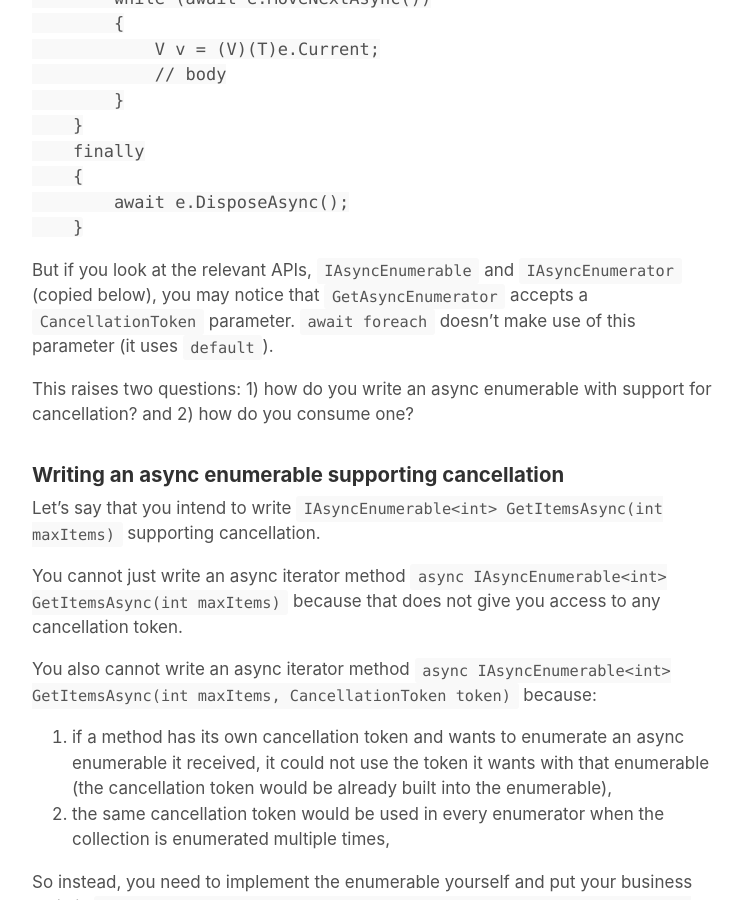
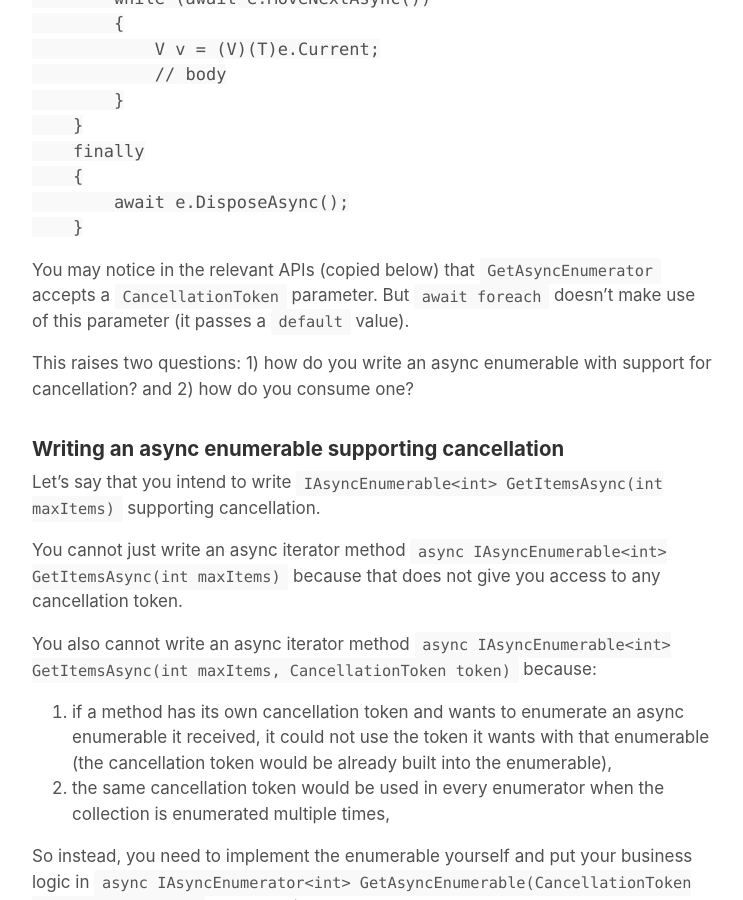
Before and after one commit to jcouv/jcouv.github.io, a Jekyll site: the page built from _posts/2019-03-08-async-enumerables-with-cancellation.md, in a window 1280 px wide and 900 px high, scrolled down 913 px. Shown: the whole window, without its empty margins (268-1011 px from the left). Built offline with Jekyll 4.4.1, drawn with Linux system fonts in a browser that asks for light colours; comment, search, counter and statistics services are not loaded.

Commit message:
Update 2019-03-08-async-enumerables-with-cancellation.md

````diff
--- a/_posts/2019-03-08-async-enumerables-with-cancellation.md
+++ b/_posts/2019-03-08-async-enumerables-with-cancellation.md
@@ -34,7 +34,7 @@ Here's the code generated for an `await foreach`:
     }
 ```
 
-But if you look at the relevant APIs, `IAsyncEnumerable` and `IAsyncEnumerator` (copied below), you may notice that `GetAsyncEnumerator` accepts a `CancellationToken` parameter. `await foreach` doesn't make use of this parameter (it uses `default`).
+You may notice in the relevant APIs (copied below) that `GetAsyncEnumerator` accepts a `CancellationToken` parameter. But `await foreach` doesn't make use of this parameter (it passes a `default` value).
 
 This raises two questions: 1) how do you write an async enumerable with support for cancellation? and 2) how do you consume one?
 
````
